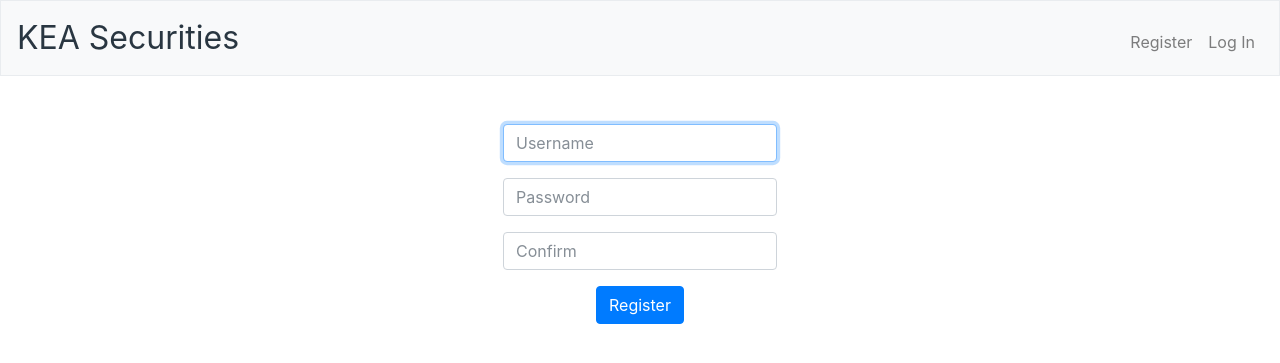
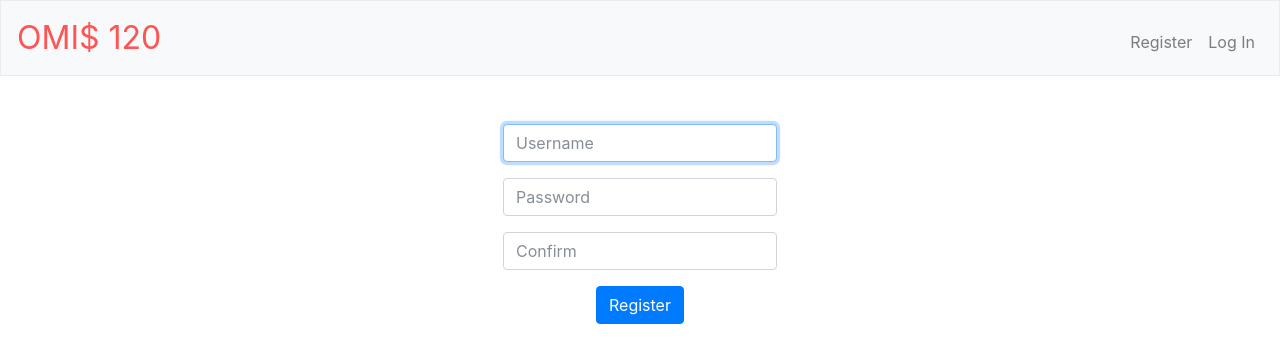
Before and after one commit to from81/omis120stockmarket, a Flask app: page /register in a window 1280 px wide. Shown: the top 363 px of the page. Run offline with Flask 2, Linux system fonts and the light colour scheme; some libraries are stand-ins or nearby versions.

Commit message:
update layout and css 2

```diff
--- a/static/styles.css
+++ b/static/styles.css
@@ -4,7 +4,7 @@ nav .navbar-brand{
 }
 nav .navbar-brand .color{
     /* colors for brand */
-    color: #293641;
+    color: #ff5454;
 }
 main .form-control{
     /* center form controls */
--- a/templates/layout.html
+++ b/templates/layout.html
@@ -17,14 +17,14 @@
         <script src="https://cdnjs.cloudflare.com/ajax/libs/popper.js/1.12.3/umd/popper.min.js"></script>
         <script src="https://maxcdn.bootstrapcdn.com/bootstrap/4.0.0-beta.2/js/bootstrap.min.js"></script>
 
-        <title>KEA Securities: {% block title %}{% endblock %}</title>
+        <title>OMI$ 120: {% block title %}{% endblock %}</title>
 
     </head>
 
     <body>
 
         <nav class="navbar navbar-expand-md navbar-light bg-light border">
-            <a class="navbar-brand" href="/"><span class="color">KEA Securities</span></a>
+            <a class="navbar-brand" href="/"><span class="color">OMI$ 120</span></a>
             <button aria-controls="navbar" aria-expanded="false" aria-label="Toggle navigation" class="navbar-toggler" data-target="#navbar" data-toggle="collapse" type="button">
                 <span class="navbar-toggler-icon"></span>
             </button>
```
Also changed, not shown: templates/buy.html (+2 -19 lines), templates/sell.html (+1 -16 lines).
